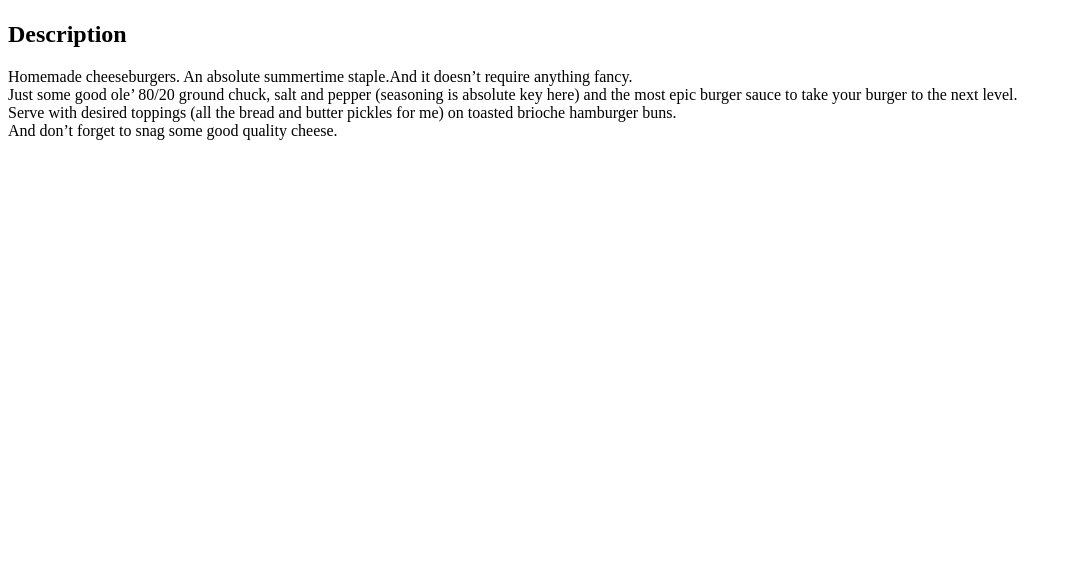
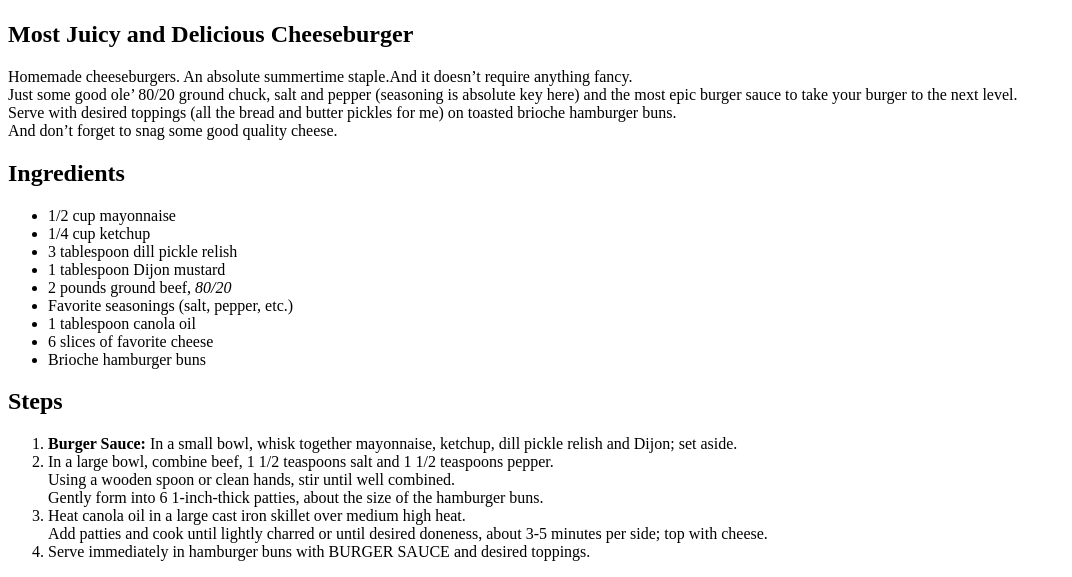
Before and after one commit to fodedoucara/odin-recipes, a plain HTML site: page recipes/cheeseburger.html in a window 1280 px wide. Shown: the part 583-1160 px from the top of the page, without its empty margins (0-1072 px from the left). Before the commit the page ends 800 px from the top, so only its background shows below. Drawn offline with Linux system fonts and the light colour scheme.

Commit message:
Made ingredients and steps list for cheeseburger

```diff
--- a/recipes/cheeseburger.html
+++ b/recipes/cheeseburger.html
@@ -9,12 +9,33 @@
         <h1> Cheeseburger Recipe</h1>
         <img src="../images/cheeseburger.jpg" width="400" height="500" alt="Delicious Cheeseburger">
 
-        <h2> Description</h2>
+        <h2> Most Juicy and Delicious Cheeseburger</h2>
         <p> Homemade cheeseburgers. An absolute summertime staple.And it doesn’t require anything fancy. <br>
             Just some good ole’ 80/20 ground chuck, salt and pepper (seasoning is absolute key here) and the most epic burger sauce to take your burger to the next level. <br>
             Serve with desired toppings (all the bread and butter pickles for me) on toasted brioche hamburger buns. <br>
             And don’t forget to snag some good quality cheese.
         </p>
+        <h2> Ingredients </h2>
+        <ul>
+            <li> 1/2 cup mayonnaise</li>
+            <li> 1/4 cup ketchup</li>
+            <li> 3 tablespoon dill pickle relish</li>
+            <li> 1 tablespoon Dijon mustard </li>
+            <li> 2 pounds ground beef, <em> 80/20</em></li>
+            <li> Favorite seasonings (salt, pepper, etc.)</li>
+            <li> 1 tablespoon canola oil</li>
+            <li> 6 slices of favorite cheese</li>
+            <li> Brioche hamburger buns</li>
+        </ul>
+        <h2> Steps</h2>
+        <ol>
+            <li> <strong> Burger Sauce:</strong> In a small bowl, whisk together mayonnaise, ketchup, dill pickle relish and Dijon; set aside.</li>
+            <li> In a large bowl, combine beef, 1 1/2 teaspoons salt and 1 1/2 teaspoons pepper. <br> Using a wooden spoon or clean hands, stir until well combined. <br>
+                Gently form into 6 1-inch-thick patties, about the size of the hamburger buns.</li>
+            <li> Heat canola oil in a large cast iron skillet over medium high heat. <br> Add patties and cook until lightly charred or until desired doneness, about 3-5 minutes per side; top with cheese.</li>
+            <li> Serve immediately in hamburger buns with BURGER SAUCE and desired toppings.</li>
+        </ol>
+
 
 
 
```
